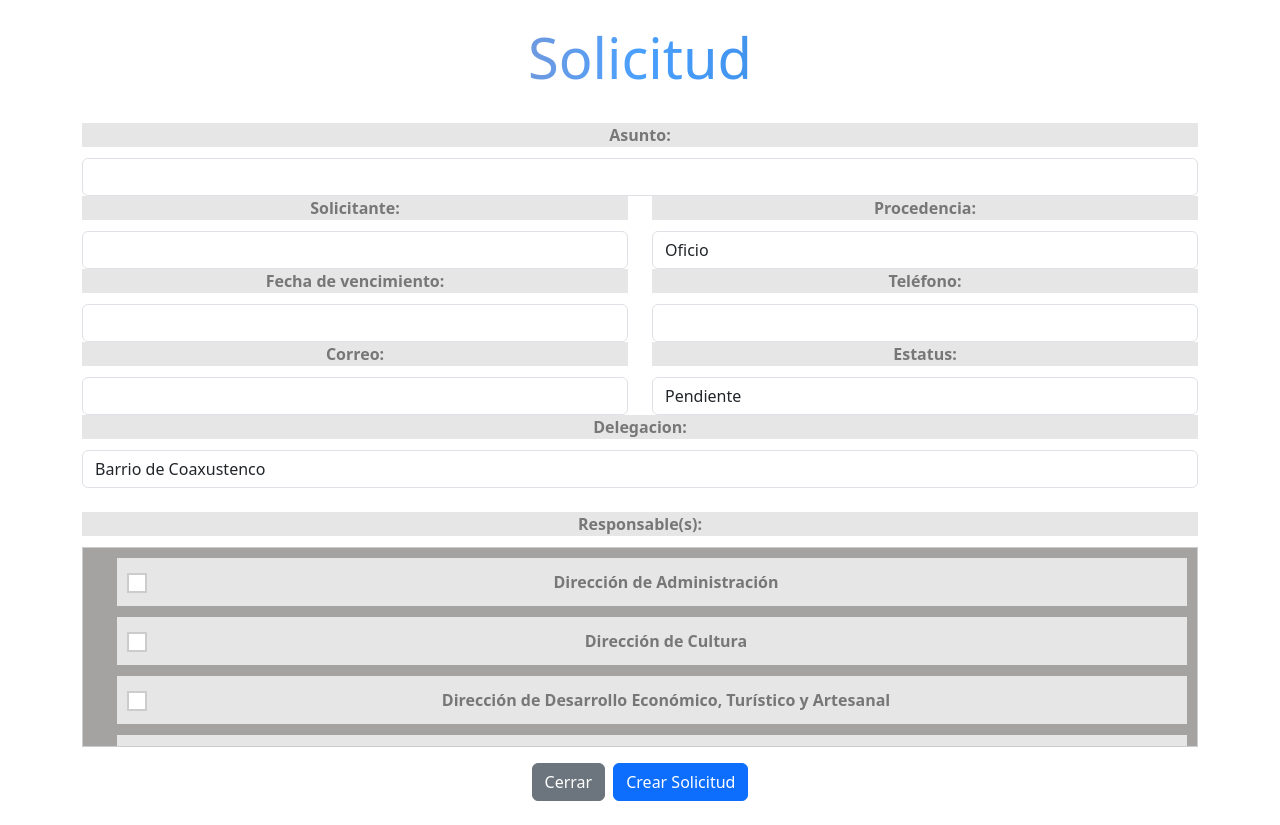
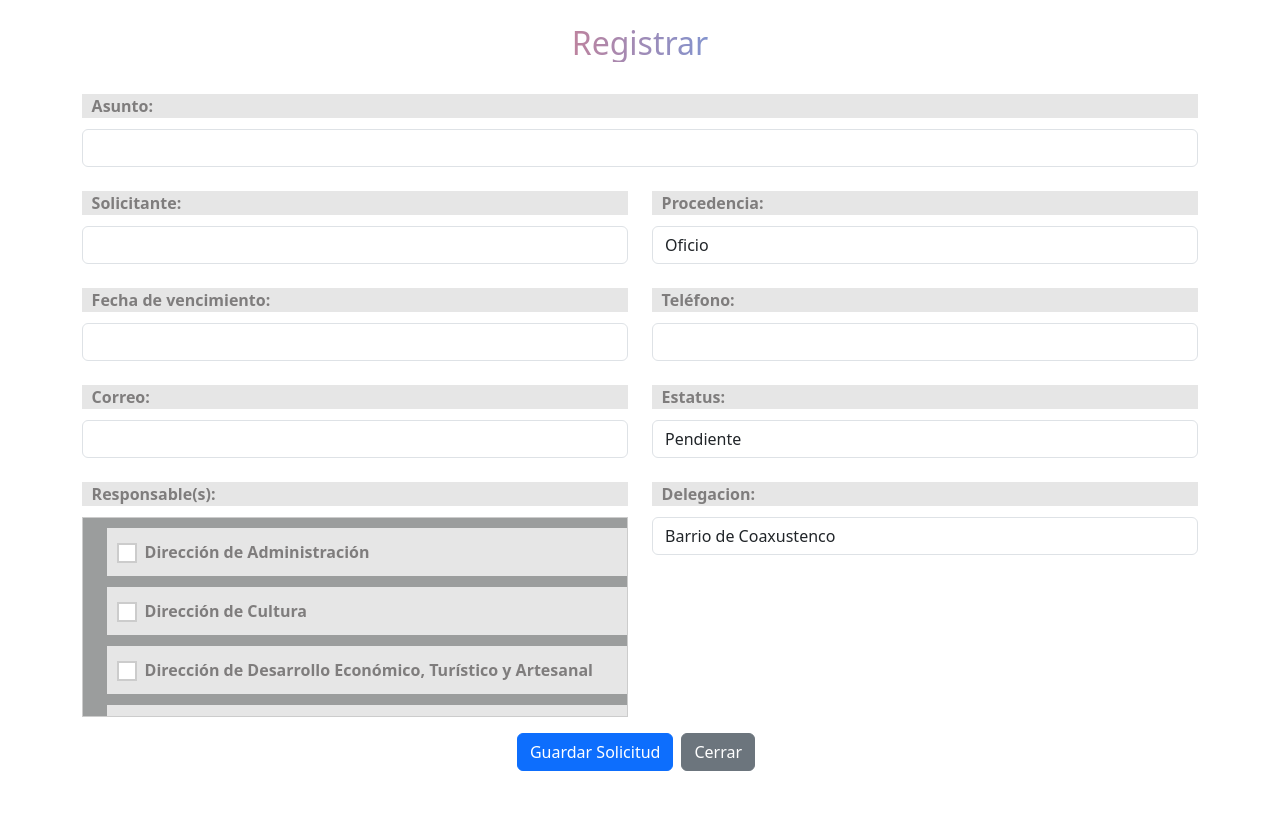
Before and after one commit to AxelLaraG/Modulo_Solicitudes, a Next.js app: page /formulario in a window 1280 px wide. Built offline with nearby package versions, Linux system fonts and the light colour scheme.

Commit message:
Correccion de estilos en el formulario

```diff
--- a/public/Styles/styles.css
+++ b/public/Styles/styles.css
@@ -32,10 +32,17 @@ h2 {
 
 /* Estilos para el título colorido */
 h2.display-4 {
-  background: linear-gradient(to right, #ff7e5f, #4aa0ff, #1d60a8);
+  background: linear-gradient(to right, #f73302, #60aaf8, #0d5bb0);
   background-clip: text;
   -webkit-text-fill-color: transparent;
 }
+
+.display-8 {
+    background: linear-gradient(to right, #a12203, #f07575, #50a1f7, #0d5bb0);
+    -webkit-background-clip: text;
+    background-clip: text;
+    color: transparent;
+  }
 
 .display-5 {
   color: white;
@@ -156,11 +163,12 @@ td:nth-child(5) {
   color: red;
 }
 .options-container {
-  background-color: #a4a3a2;
+  background-color: #9b9d9d;
   max-height: 200px; /* Adjust as needed */
   overflow-y: auto;
   border: 1px solid #ccc; /* Add a gray border */
-  padding: 10px;
+  padding-top: 10px;
+  padding-bottom: 10px;
 }
 form {
 	max-width: 100%;
@@ -174,7 +182,7 @@ form {
 }
 
 fieldset {
-	padding: 2em;
+	padding: 1em;
 	border-color: #d4d4d4;
 	border-style: solid;
 	border-width: 2px;
@@ -188,7 +196,7 @@ legend {
 	background: #fff;
 	font-size: 1.3em;
     position: relative;
-    padding-right: 30px; /* Espacio para el checkbox "Todas" */
+    padding-right: 20px; /* Espacio para el checkbox "Todas" */
 }
 
 .container ul {
@@ -208,7 +216,8 @@ legend {
 /*** Styling Radio & Checkbox Input Fields (start here) ***/
 label {
 	font-weight: 600;
-	color: #777777;
+  text-align: left;
+	color: #7f7d7d;
 	margin-bottom: 11px;
 	width: 100%;
 	float: left;
@@ -219,13 +228,13 @@ label {
 	transition: all 0.7s ease 0s;
 }
 input[type="checkbox"] + label:hover {
-    background-color: #d8bfbf; /* Change background on hover */
+    background-color: #BFE7F8; /* Change background on hover */
 }
 label.todas {
     position: absolute;
     top: 0;
     right: 0;
-    padding: 0.3em 0.6em;
+    padding: 0.2em 0.5em;
     margin-top: 0.7em;
     margin-right: 0.8em;
     font-weight: 600;
@@ -306,3 +315,21 @@ label.todas:focus {
     max-height: 200px; /* Ajusta la altura según tus necesidades */
     overflow-y: auto;
 }
+
+/*estilos de la barra de desplazamiento*/
+::-webkit-scrollbar {
+  width: 13px; /* Barra un poco más ancha para resaltar */
+  background-color: #f0f0f0; /* Fondo sutil */
+}
+
+::-webkit-scrollbar-thumb {
+  background: linear-gradient(to bottom, #ff5733, #3498db); /* Gradiente llamativo */
+  border-radius: 6px; /* Bordes más redondeados */
+  border: 3px solid #f0f0f0; /* Borde sutil para separar del fondo */
+  box-shadow: 0 0 5px rgba(0, 0, 0, 0.2); /* Sombra sutil para profundidad */
+}
+
+::-webkit-scrollbar-thumb:hover {
+  background: linear-gradient(to bottom, #ff4115, #2980b9); /* Gradiente más oscuro al pasar el mouse */
+  box-shadow: 0 0 10px rgba(0, 0, 0, 0.3); /* Sombra más intensa al pasar el mouse */
+}
--- a/src/app/formulario/page.jsx
+++ b/src/app/formulario/page.jsx
@@ -353,8 +353,8 @@ export default function FormularioPlantilla() {
   }, [params.id]); // Dependencia: params.id
 
   return (
-    <div className="container mt-4" onSubmit={handleSubmit}>
-      <h2 className="display-4">Solicitud</h2>
+    <div className="container my-4" onSubmit={handleSubmit}>
+      <div className="display-8"><h2>{params.id ? "Modificar" : "Registrar"}</h2></div>
       <div className="header-container">
         <br />
       </div>
@@ -378,7 +378,7 @@ export default function FormularioPlantilla() {
           </div>
         </div>
         <div className="row">
-          <div className="col-md-6">
+          <div className="col-md-6 mt-4">
             <div className="form-group">
               <label htmlFor="solicitante" className="fw-bold">
                 Solicitante:
@@ -393,7 +393,7 @@ export default function FormularioPlantilla() {
               />
             </div>
           </div>
-          <div className="col-md-6">
+          <div className="col-md-6 mt-4">
             <div className="form-group">
               <label htmlFor="procedencia" className="fw-bold">
                 Procedencia:
@@ -411,7 +411,7 @@ export default function FormularioPlantilla() {
               </select>
             </div>
           </div>
-          <div className="col-md-6">
+          <div className="col-md-6 mt-4">
             <div className="form-group">
               <label htmlFor="fechaInput" className="fw-bold">
                 Fecha de vencimiento:
@@ -426,7 +426,7 @@ export default function FormularioPlantilla() {
               <div id="date-error" className="invalid-feedback d-none"></div>
             </div>
           </div>
-          <div className="col-md-6">
+          <div className="col-md-6 mt-4">
             <div className="form-group">
               <label htmlFor="telefono" className="fw-bold">
                 Teléfono:
@@ -442,7 +442,7 @@ export default function FormularioPlantilla() {
               />
             </div>
           </div>
-          <div className="col-md-6">
+          <div className="col-md-6 mt-4">
             <div className="form-group">
               <label htmlFor="correo" className="fw-bold">
                 Correo:
@@ -456,7 +456,7 @@ export default function FormularioPlantilla() {
               />
             </div>
           </div>
-          <div className="col-md-6">
+          <div className="col-md-6 mt-4">
             <div className="form-group">
               <label htmlFor="estatus" className="fw-bold">
                 Estatus:
@@ -473,7 +473,55 @@ export default function FormularioPlantilla() {
               </select>
             </div>
           </div>
-          <div className="col-md-12">
+          <div className="col-md-6 pt-4">
+            <div className="form-group">
+              <label htmlFor="responsable" className="fw-bold">
+                Responsable(s):
+              </label>
+              <div className="options-container">
+                <div className="form-group2">
+                  {opcionesResponsables.map((opcion) => (
+                    <div key={opcion.value} className="form-check">
+                      <input
+                        className="form-check-input"
+                        type="checkbox"
+                        value={opcion.value}
+                        id={`responsable-${opcion.value}`}
+                        checked={responsablesSeleccionados.includes(
+                          opcion.value
+                        )}
+                        onChange={() => handleCheckResponsable(opcion.value)}
+                      />
+                      <label
+                        className="form-check-label"
+                        htmlFor={`responsable-${opcion.value}`}
+                      >
+                        {opcion.label}
+                      </label>
+                    </div>
+                  ))}
+                </div>
+                {mostrarOtroInput && (
+                  <div className="col-md-12">
+                    <div className="form-group">
+                      <label htmlFor="otroResponsable" className="fw-bold">
+                        Otro(s) Responsable(s):
+                      </label>
+                      <input
+                        type="text"
+                        className="form-control"
+                        id="otroResponsable"
+                        value={otroResponsable}
+                        placeholder="Otro 1, Otro 2,..."
+                        onChange={(e) => setOtroResponsable(e.target.value)}
+                      />
+                    </div>
+                  </div>
+                )}
+              </div>
+            </div>
+          </div>
+          <div className="col-md-6 pt-4">
             <div className="form-group">
               <label htmlFor="delegacion" className="fw-bold">
                 Delegacion:
@@ -636,56 +684,12 @@ export default function FormularioPlantilla() {
               </select>
             </div>
           </div>
-          <div className="col-md-12 pt-4">
-            <div className="form-group">
-              <label htmlFor="responsable" className="fw-bold">
-                Responsable(s):
-              </label>
-              <div className="options-container">
-                <div className="form-group2">
-                  {opcionesResponsables.map((opcion) => (
-                    <div key={opcion.value} className="form-check">
-                      <input
-                        className="form-check-input"
-                        type="checkbox"
-                        value={opcion.value}
-                        id={`responsable-${opcion.value}`}
-                        checked={responsablesSeleccionados.includes(
-                          opcion.value
-                        )}
-                        onChange={() => handleCheckResponsable(opcion.value)}
-                      />
-                      <label
-                        className="form-check-label"
-                        htmlFor={`responsable-${opcion.value}`}
-                      >
-                        {opcion.label}
-                      </label>
-                    </div>
-                  ))}
-                </div>
-                {mostrarOtroInput && (
-                  <div className="col-md-12">
-                    <div className="form-group">
-                      <label htmlFor="otroResponsable" className="fw-bold">
-                        Otro(s) Responsable(s):
-                      </label>
-                      <input
-                        type="text"
-                        className="form-control"
-                        id="otroResponsable"
-                        value={otroResponsable}
-                        placeholder="Otro 1, Otro 2,..."
-                        onChange={(e) => setOtroResponsable(e.target.value)}
-                      />
-                    </div>
-                  </div>
-                )}
-              </div>
-            </div>
-          </div>
+
         </div>
         <div className="mt-3 text-center pb-4">
+        <button type="submit" className="btn btn-primary me-2">
+            {params.id ? "Actualizar Solicitud" : "Guardar Solicitud"}
+          </button>
           <Link href="/">
             <button type="button" className="btn btn-secondary me-2">
               Cerrar
@@ -709,9 +713,6 @@ export default function FormularioPlantilla() {
               Borrar Fecha de Vencimiento
             </button>
           )}
-          <button type="submit" className="btn btn-primary">
-            {params.id ? "Actualizar Solicitud" : "Crear Solicitud"}
-          </button>
         </div>
       </form>
     </div>
```
